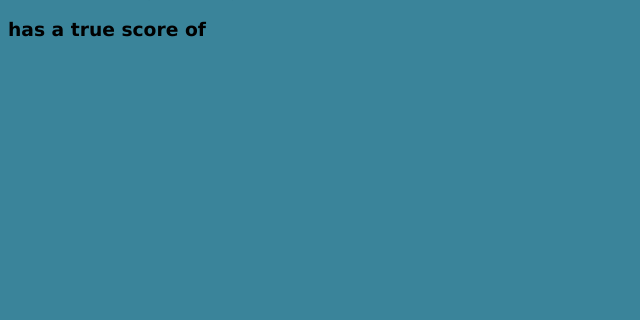
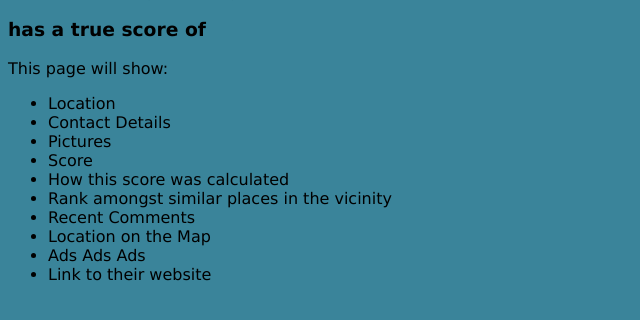
Before and after one commit to markfgray/hedgehog, a Flask app: template hedgehog/templates/placedetails.html in a window 1280 px wide. Shown: the part 312-632 px from the top of the page, without its empty margins (0-640 px from the left). Run offline with Flask 2, Linux system fonts and the light colour scheme; the template is opened without the code that fills it, so the values that code supplies are empty.

Commit message:
added list of things to display on details

```diff
--- a/hedgehog/templates/placedetails.html
+++ b/hedgehog/templates/placedetails.html
@@ -26,5 +26,19 @@
 		<h3>{{placename}} has an average rating of {{details['average rating']}}</h3>
 		<h3>{{placename}} has a true score of {{details['true score']}}</h3>
 
+		<p>This page will show:</p>
+		<ul>
+			<li>Location</li>
+			<li>Contact Details</li>
+			<li>Pictures</li>
+			<li>Score</li>
+			<li>How this score was calculated</li>
+			<li>Rank amongst similar places in the vicinity</li>
+			<li>Recent Comments</li>
+			<li>Location on the Map</li>
+			<li>Ads Ads Ads</li>
+			<li>Link to their website</li>
+		</ul>
+
 	</body>
 </html>
```
